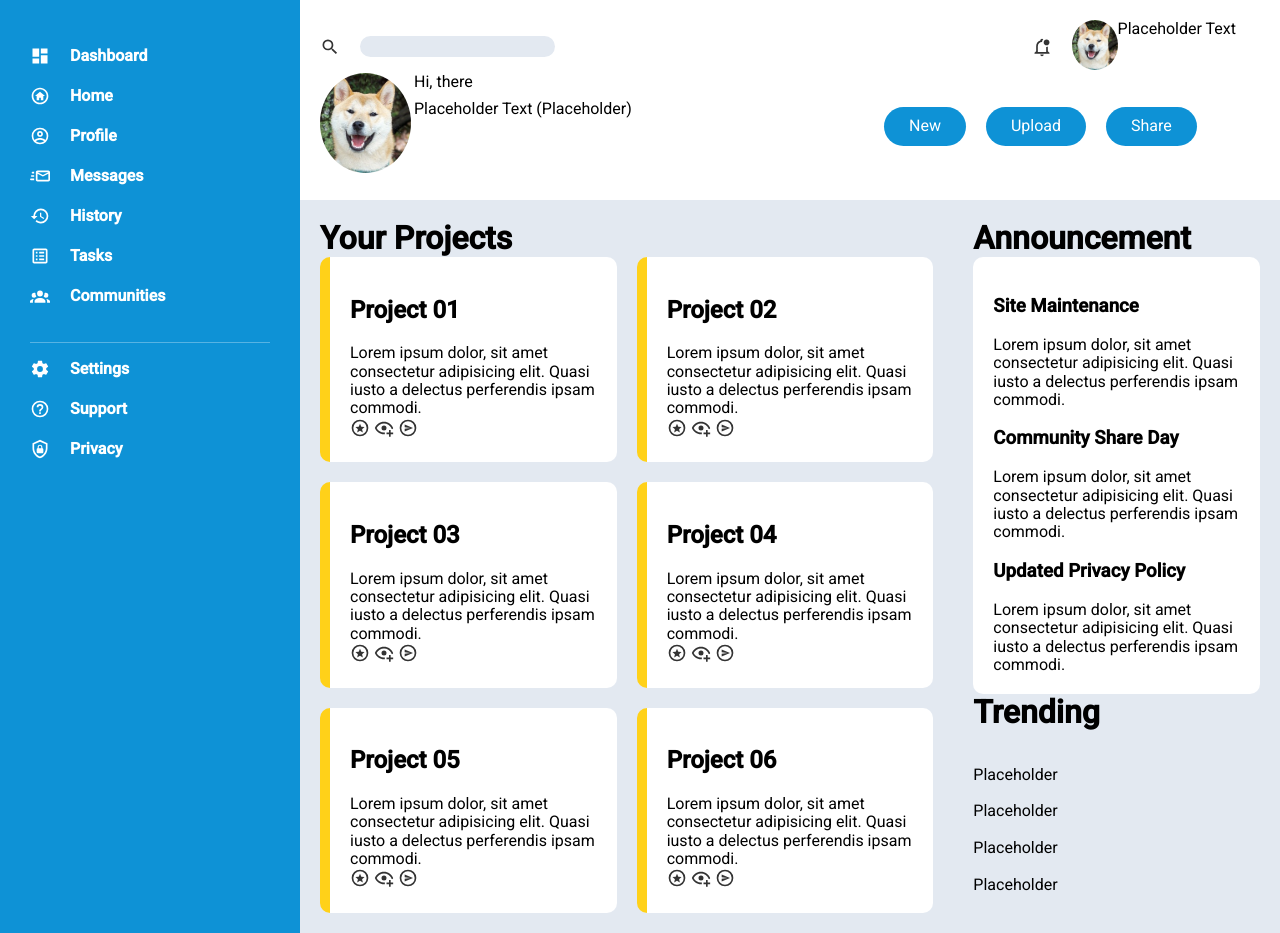
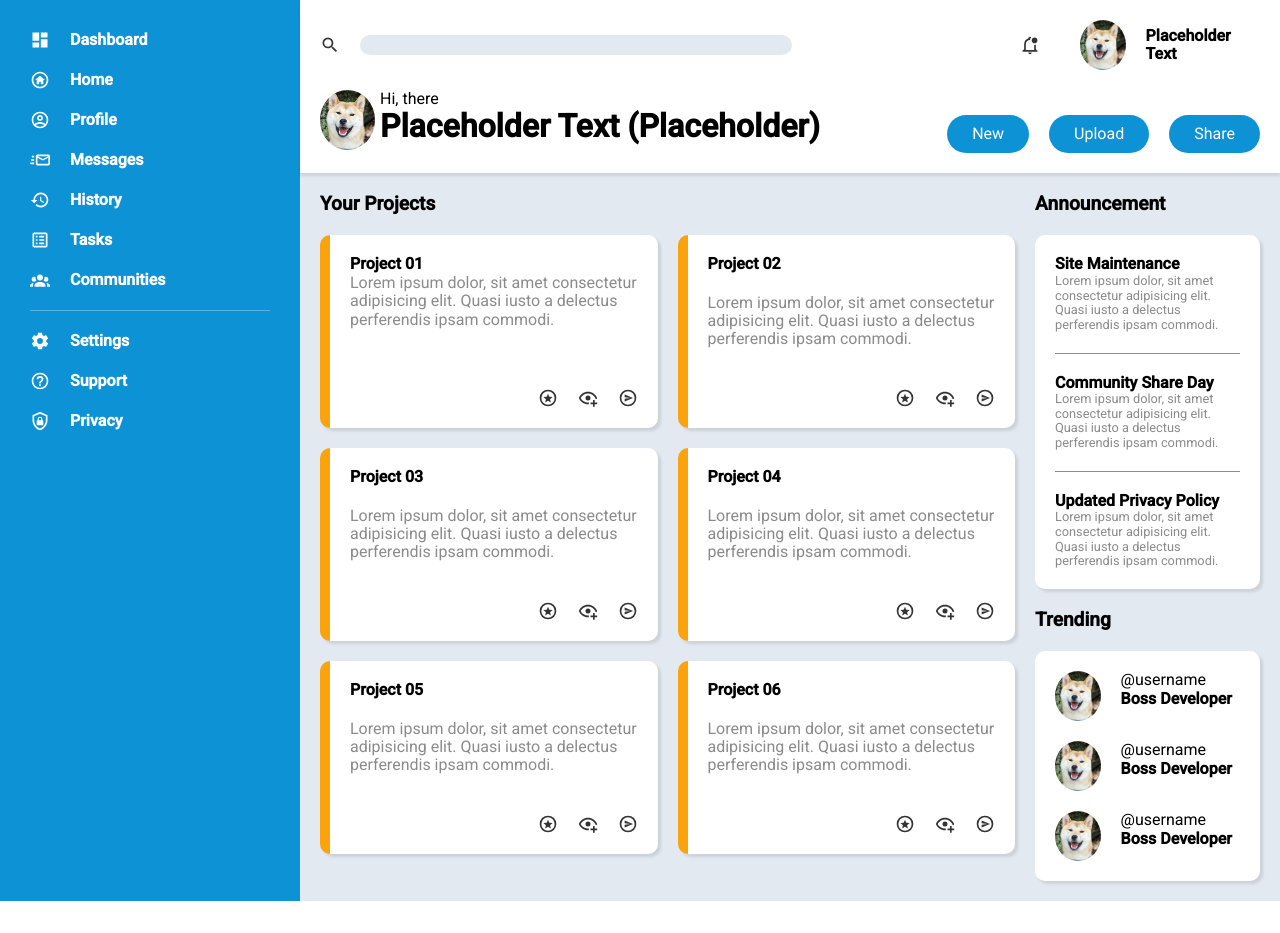
Before and after one commit to composercordero/admin-board, a plain HTML site: page index.html in a window 1280 px wide. After the commit the page ends 901 px from the top, so only its background shows below. Drawn offline with Linux system fonts and the light colour scheme.

Commit message:
Complete CSS and HTML layout
Finished creating the CSS and HTML. The cards are still not aligning
at the bottom. Next steps include JavaScript to ask user for name
and username!

```diff
--- a/index.html
+++ b/index.html
@@ -101,10 +101,10 @@
         <div class="layout">
 
             <div class="card">
-                <h2>Project 01</h2>
+                <div class="paragrapgh"><h2>Project 01</h2>
                 <p class="content">
                     Lorem ipsum dolor, sit amet consectetur adipisicing elit. Quasi iusto a delectus perferendis ipsam commodi.</p>
-
+                </div>
                     <div class="share">
                         <img src="img/star-circle-outline.svg" alt="" class="icon2">
                         <img src="img/eye-plus-outline.svg" alt="" class="icon2">
@@ -206,22 +206,37 @@
                 <h1 class="title">Trending</h1>
                 <div class="trend-users">
                     <ul>
+
                         <li class="list">
-                            <img src="" alt="">
-                            <p>Placeholder</p>
+                        <div class="username">
+                        <img src="img/shiba-inu-.jpg" alt="" class="avatar">
+                        <div class="trend-profile">
+                        <p class="welcome">@username</p>
+                        <p class="trend-name">Boss Developer</p>
+                        </div>
+                        </div>
                         </li>
+
                         <li class="list">
-                            <img src="" alt="">
-                            <p>Placeholder</p>
+                        <div class="username">
+                        <img src="img/shiba-inu-.jpg" alt="" class="avatar">
+                        <div class="trend-profile">
+                        <p class="welcome">@username</p>
+                        <p class="trend-name">Boss Developer</p>
+                        </div>
+                        </div>
                         </li>
+
                         <li class="list">
-                            <img src="" alt="">
-                            <p>Placeholder</p>
+                        <div class="username">
+                        <img src="img/shiba-inu-.jpg" alt="" class="avatar">
+                        <div class="trend-profile">
+                        <p class="welcome">@username</p>
+                        <p class="trend-name">Boss Developer</p>
+                        </div>
+                        </div>
                         </li>
-                        <li class="list">
-                            <img src="" alt="">
-                            <p>Placeholder</p>
-                        </li>
+
                     </ul>
                 </div>
             </div>
--- a/style.css
+++ b/style.css
@@ -2,14 +2,13 @@
 
 :root{
     --blue: #0e92d6 ;
-    --yellow:#ffd119;
+    --yellow:#faa30c;
     --gray: #e3e9f1;
+    --darkgray: #8b8b8b;
     --radius: 25px;
     --radius2: 10px;
     font-family: 'Roboto', sans-serif;
 }
-
-
 
 * {
     /* border: red solid 1px; */
@@ -21,14 +20,26 @@ body,html {
     padding: 0;
 }
 
-h1, p {
+h1, h2, h3, h4, p{
     margin: 0;
+}
+
+h1{
+    font-size: 1.2rem;
+}
+
+h2{
+    font-size: 1rem;
+}
+
+h3{
+    font-size: 1rem;
 }
 
 .container{
     display: grid;
     grid-template-columns: minmax(300px, 1fr) 4fr;
-    grid-template-rows: 200px 1fr;
+    grid-template-rows: auto 1fr;
     grid-template-areas:
     "menu   header"
     "menu   main";
@@ -70,27 +81,44 @@ h1, p {
 
 ul{
     padding: 0;
+    margin: 0;
 }
 
 .menu{
     display: flex;
     flex-direction: column;
     border-bottom: solid rgb(255, 255, 255, 0.3) 0.1rem;
+    padding-bottom: 20px;
+}
+
+.menu-two{
+    margin-top: 20px;
 }
 
 .list{
     list-style: none;
+    margin-bottom: 20px;
+}
+
+.list:last-child{
+    margin-bottom: 0;
 }
 
 .header{
     display: grid;
-    box-shadow: 0 5px rgb(0 0 0 / 0.2);
+    box-shadow: 0 3px 3px rgb(0 0 0 / 0.1);
     grid-template-columns: 3fr repeat(2, 1fr);
-    grid-template-rows: 1fr 2fr;
+    grid-template-rows: 0.5fr;
     grid-template-areas:
         "search notification user"
         "social button button";
     padding: 20px;
+    gap: 20px;
+    z-index: 1;
+}
+
+.top{
+    margin-bottom: 20px;
 }
 
 .search{
@@ -105,10 +133,13 @@ ul{
     border-radius: var(--radius);
     border: none;
     padding-left: 10px;
+    width: min(80%, 700px);
 }
 
 .user{
     align-items: center;
+    margin: auto 20px;
+    font-weight: 900;
 }
 
 .username{
@@ -124,7 +155,7 @@ ul{
 
 .avatar-two{
     border-radius: 50%;
-    height: 100px;
+    height: 60px;
     grid-area: avatar;
 }
 
@@ -132,7 +163,7 @@ ul{
 .title-user{
     grid-area: social;
     display: grid;
-    grid-template-columns: 1fr 5fr;
+    grid-template-columns: 1fr 8fr;
     grid-template-rows: 0.5fr 1.5fr;
     grid-template-areas:
         "avatar welcome"
@@ -140,8 +171,14 @@ ul{
     ;
 }
 
+.name{
+    font-size: 2rem;
+    font-weight: 900;
+}
+
 .welcome{
     grid-area: welcome;
+    margin: 0;
 }
 
 .profile{
@@ -151,7 +188,8 @@ ul{
 .buttons{
     grid-area: button;
     display: flex;
-    align-items: center;
+    align-items: end;
+    justify-content: end;
     gap: 20px;
 }
 
@@ -166,20 +204,17 @@ ul{
 .main{
     grid-area: main;
     display: grid;
-    grid-template-columns: 2fr 1fr;
+    grid-template-columns: 3fr 1fr;
     background-color: var(--gray);
     grid-template-areas: "projects sidebar";
 }
 
 .projects{
     padding: 20px;
-    display: grid;
-    grid-template-rows:ß 1fr;
-    grid-template-areas: "title" "layout";
 }
 
 .title{
-    grid-area: title;
+    margin-bottom: 20px;
 }
 
 .layout{
@@ -188,20 +223,67 @@ ul{
     gap: 20px;
     grid-template-rows: repeat(3, 1fr);
     grid-template-columns: repeat(2, 1fr);
+    height: 90%;
 }
 
 .sidebar{
     grid-area: sidebar;
     background-color: var(--gray);
     padding: 20px;
+    padding-left: 0;
 }
 
-.messages, .card{
+.messages, .card, .trend-users{
     background-color: white;
     border-radius: var(--radius2);
     padding: 20px;
+    box-shadow: 3px 3px 3px rgb(0 0 0 / 0.1);;
+}
+
+.message{
+    border-bottom: 1px solid var(--darkgray);
+    margin-bottom: 20px;
+    padding-bottom: 20px;
+}
+
+.message:last-child{
+    border-bottom: none;
+    margin-bottom: 0;
+    padding-bottom: 0;
+}
+
+.message p{
+    font-size: 0.8rem;
+}
+
+.trending{
+    margin-top: 20px;
+}
+
+.trend-profile{
+    font-size: 1rem;
+    align-items: center;
+    margin-left: 20px;
+}
+
+.trend-name{
+    font-weight: 900;
 }
 
 .card{
     border-left: solid 10px var(--yellow);
+    display: grid;
+    grid-template-rows: repeat(2, auto);
+    justify-items: stretch;
 }
+
+.card p, .message p {
+    color: var(--darkgray);
+}
+
+.share{
+    display: flex;
+    justify-content: end;
+    align-items: end;
+    gap: 20px;
+}
```
